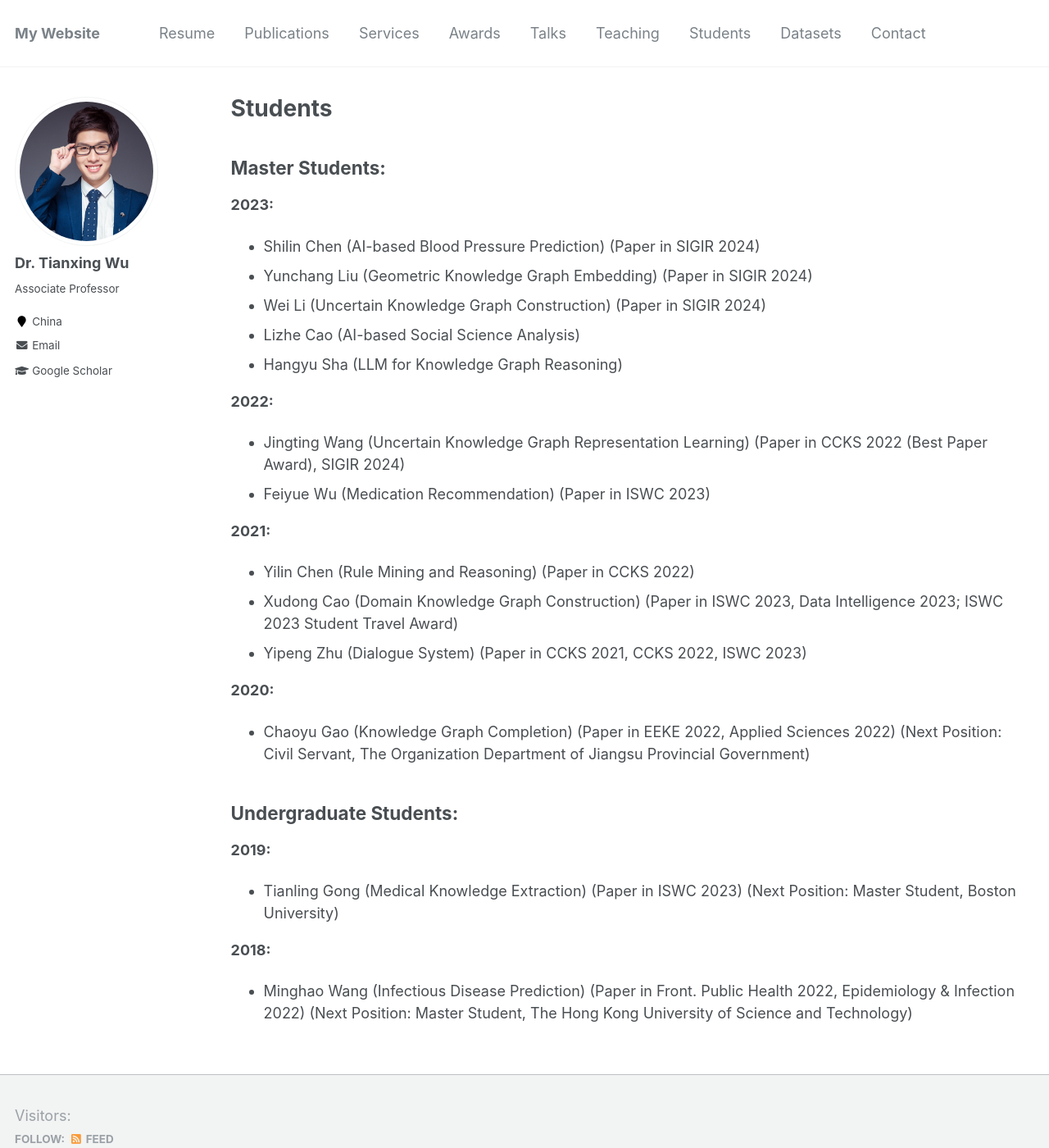
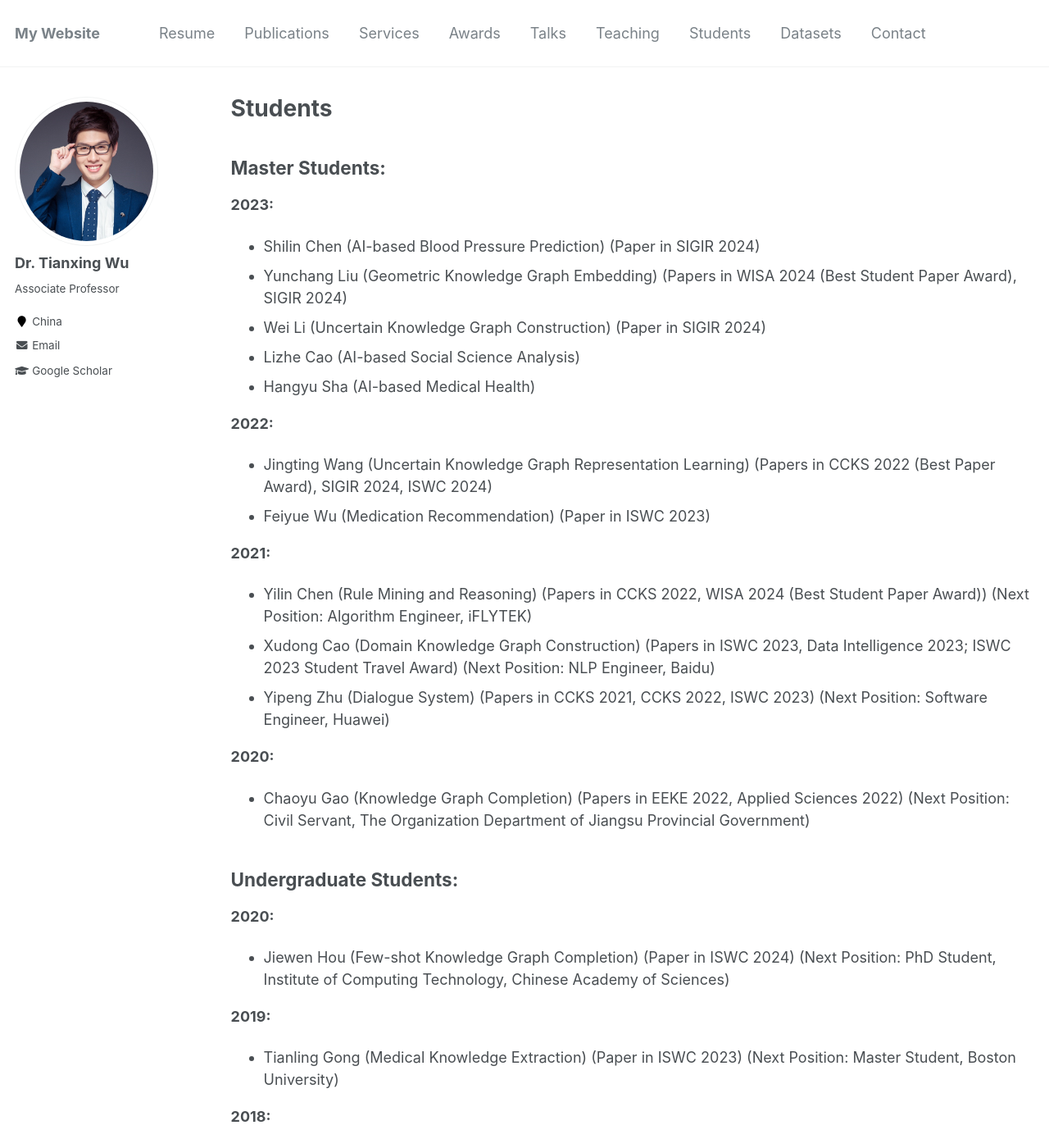
Before and after one commit to tianxing-wu/tianxing-wu.github.io, a Jekyll site: the page built from _pages/students.md, in a window 1280 px wide and 1400 px high. Shown: the whole window at 82% size. Built offline with Jekyll 4.4.1, drawn with Linux system fonts in a browser that asks for light colours; comment, search, counter and statistics services are not loaded.

Commit message:
info update

```diff
--- a/_pages/students.md
+++ b/_pages/students.md
@@ -8,24 +8,27 @@ author_profile: true
 ## Master Students:
 **2023:**
 * Shilin Chen (AI-based Blood Pressure Prediction) (Paper in SIGIR 2024)
-* Yunchang Liu (Geometric Knowledge Graph Embedding) (Paper in SIGIR 2024)
+* Yunchang Liu (Geometric Knowledge Graph Embedding) (Papers in WISA 2024 (Best Student Paper Award), SIGIR 2024)
 * Wei Li (Uncertain Knowledge Graph Construction) (Paper in SIGIR 2024)
 * Lizhe Cao (AI-based Social Science Analysis)
-* Hangyu Sha (LLM for Knowledge Graph Reasoning)
+* Hangyu Sha (AI-based Medical Health)
 
 **2022:**
-* Jingting Wang (Uncertain Knowledge Graph Representation Learning) (Paper in CCKS 2022 (Best Paper Award), SIGIR 2024)
+* Jingting Wang (Uncertain Knowledge Graph Representation Learning) (Papers in CCKS 2022 (Best Paper Award), SIGIR 2024, ISWC 2024)
 * Feiyue Wu (Medication Recommendation) (Paper in ISWC 2023)
 
 **2021:**
-* Yilin Chen (Rule Mining and Reasoning) (Paper in CCKS 2022)
-* Xudong Cao (Domain Knowledge Graph Construction) (Paper in ISWC 2023, Data Intelligence 2023; ISWC 2023 Student Travel Award)
-* Yipeng Zhu (Dialogue System) (Paper in CCKS 2021, CCKS 2022, ISWC 2023)
+* Yilin Chen (Rule Mining and Reasoning) (Papers in CCKS 2022, WISA 2024 (Best Student Paper Award)) (Next Position: Algorithm Engineer, iFLYTEK)
+* Xudong Cao (Domain Knowledge Graph Construction) (Papers in ISWC 2023, Data Intelligence 2023; ISWC 2023 Student Travel Award) (Next Position: NLP Engineer, Baidu)
+* Yipeng Zhu (Dialogue System) (Papers in CCKS 2021, CCKS 2022, ISWC 2023) (Next Position: Software Engineer, Huawei)
 
 **2020:**
-* Chaoyu Gao (Knowledge Graph Completion) (Paper in EEKE 2022, Applied Sciences 2022) (Next Position: Civil Servant, The Organization Department of Jiangsu Provincial Government)
+* Chaoyu Gao (Knowledge Graph Completion) (Papers in EEKE 2022, Applied Sciences 2022) (Next Position: Civil Servant, The Organization Department of Jiangsu Provincial Government)
 
 ## Undergraduate Students:
+**2020:**
+* Jiewen Hou (Few-shot Knowledge Graph Completion) (Paper in ISWC 2024) (Next Position: PhD Student, Institute of Computing Technology, Chinese Academy of Sciences)
+
 **2019:**
 * Tianling Gong (Medical Knowledge Extraction) (Paper in ISWC 2023) (Next Position: Master Student, Boston University)
 
```
Also changed, not shown: _pages/about.md (+4 -3 lines), _pages/awards.md (+1 -0 lines), _pages/selected_publications.md (+5 -3 lines), _pages/services.md (+5 -3 lines), 1 other file.
